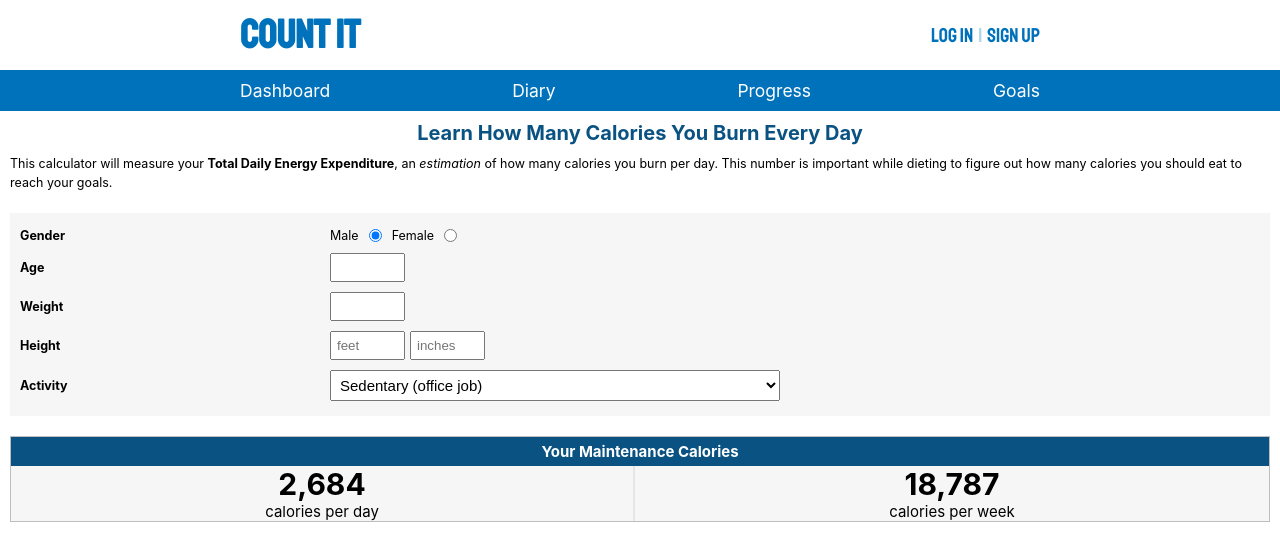
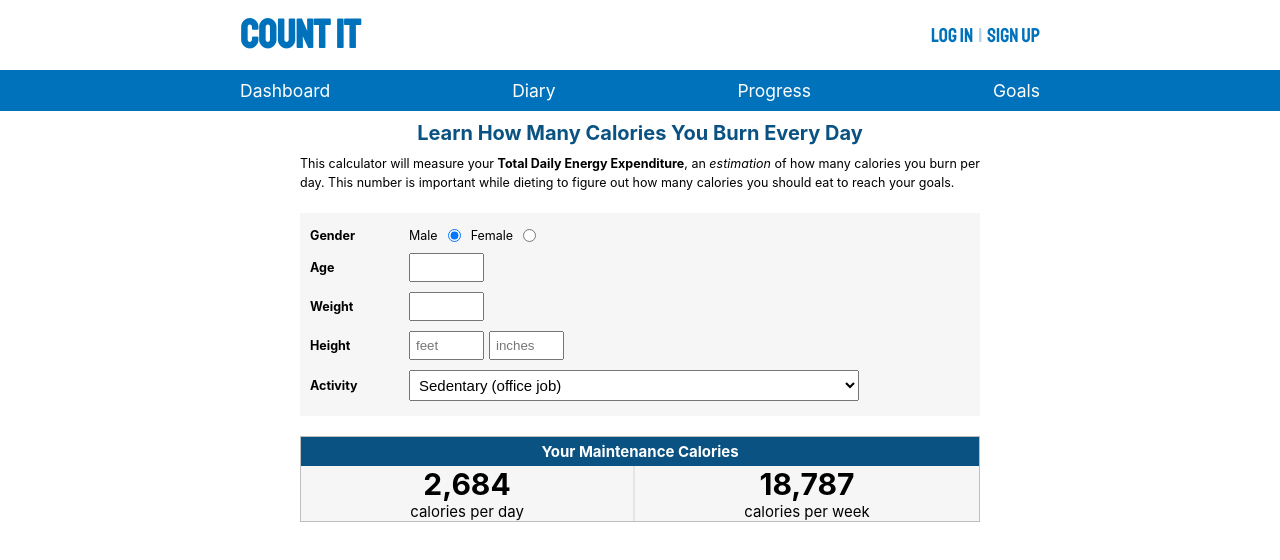
Before and after one commit to jmobes/nutrition-tracker, a React (Create React App) app in the folder frontend/: page /tdee-calculator in a window 1280 px wide. Shown: the top 560 px of the page. Built offline with nearby package versions, Linux system fonts and the light colour scheme.

Commit message:
finished responsive styling for the calculator page.

```diff
--- a/frontend/src/pages/Tdee.css
+++ b/frontend/src/pages/Tdee.css
@@ -101,3 +101,15 @@
     font-size: 1.5rem;
   }
 }
+@media (min-width: 450px) {
+  .form__caption strong,
+  .tdee__form__activity strong {
+    flex-basis: 15%;
+  }
+}
+@media (min-width: 700px) {
+  .tdee {
+    max-width: 700px;
+    margin: 0 auto;
+  }
+}
```
